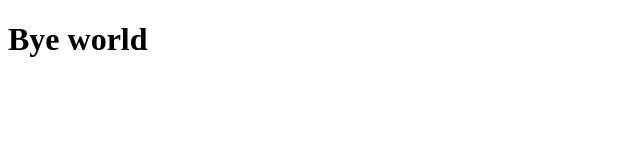
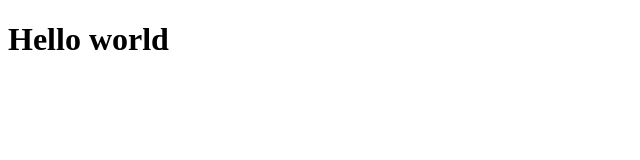
Before and after one commit to shakogit/SANDBOX, a plain HTML site: page mydemo/Timer_01/index.html in a window 1280 px wide. Shown: the whole page, without its empty margins (0-640 px from the left). Drawn offline with Linux system fonts and the light colour scheme.

Commit message:
Update index.html

```diff
--- a/mydemo/Timer_01/index.html
+++ b/mydemo/Timer_01/index.html
@@ -6,6 +6,6 @@
     <title>Document</title>
 </head>
 <body>
-    <h1>Bye world</h1>
+    <h1>Hello world</h1>
 </body>
 </html>
```
